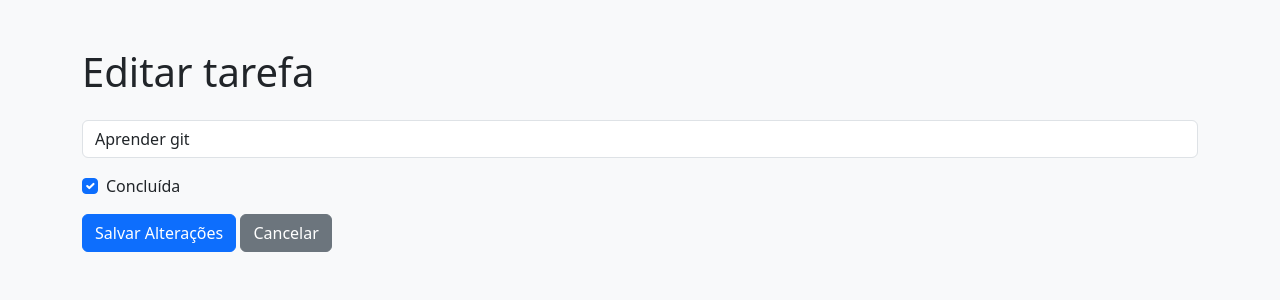
After one commit to Rodrigo0024/Aprendendo-django, a Django app: page /editar/4/ in a window 1280 px wide. The commit adds this page. Shown: the top 300 px of the page. Run offline with Django 5.2, Linux system fonts and the light colour scheme; data comes from the database, SQL or seed files in the repository; both versions use the stored data as it was after the commit.

Commit message:
Adicionando o botão editar tarefa

```diff
--- /dev/null
+++ b/listatarefas/tarefas/templates/tarefas/editar_tarefa.html
@@ -0,0 +1,30 @@
+<!DOCTYPE html>
+<html>
+<head>
+    <title>Editar Tarefa</title>
+    <link href="https://cdn.jsdelivr.net/npm/bootstrap@5.3.0/dist/css/bootstrap.min.css" rel="stylesheet">
+</head>
+<body class="bg-light">
+
+<div class="container mt-5">
+    <h1 class="mb-4">Editar tarefa</h1>
+
+    <form method="post" class="mb-3">
+        {% csrf_token %}
+        <div class="mb-3">
+            <input type="text" name="title" class="form-control" value="{{ tarefa.title }}" required>
+        </div>
+        <div class="form-check mb-3">
+            <input class="form-check-input" type="checkbox" name="completed" id="completed"
+                   {% if tarefa.completed %} checked {% endif %}>
+            <label class="form-check-label" for="completed">
+                Concluída
+            </label>
+        </div>
+        <button type="submit" class="btn btn-primary">Salvar Alterações</button>
+        <a href="{% url 'lista_tarefas' %}" class="btn btn-secondary">Cancelar</a>
+    </form>
+</div>
+
+</body>
+</html>
--- a/listatarefas/tarefas/urls.py
+++ b/listatarefas/tarefas/urls.py
@@ -5,4 +5,7 @@ urlpatterns = [
     path('', views.lista_tarefas, name='lista_tarefas'),
     path('add/', views.add_tarefas, name='add_tarefas'),
     path('remover/<int:tarefa_id>/', views.remover_tarefa, name='remover_tarefa'),
+
+    path('editar/<int:tarefa_id>/', views.editar_tarefa, name='editar_tarefa'),
+
 ]
--- a/listatarefas/tarefas/views.py
+++ b/listatarefas/tarefas/views.py
@@ -17,3 +17,16 @@ def remover_tarefa(request, tarefa_id):
     tarefa = get_object_or_404(Tarefas, id=tarefa_id)
     tarefa.delete()
     return redirect('lista_tarefas')
+
+def editar_tarefa(request, tarefa_id):
+    tarefa = get_object_or_404(Tarefas, id=tarefa_id)
+
+    if request.method == "POST":
+        titulo = request.POST.get("title")
+        concluida = request.POST.get("completed") == "on"
+        tarefa.title = titulo
+        tarefa.completed = concluida
+        tarefa.save()
+        return redirect("lista_tarefas")
+
+    return render(request, "tarefas/editar_tarefa.html", {"tarefa": tarefa})
```
Also changed, not shown: listatarefas/tarefas/templates/tarefas/lista_tarefas.html (+6 -3 lines), listatarefas/db.sqlite3.
